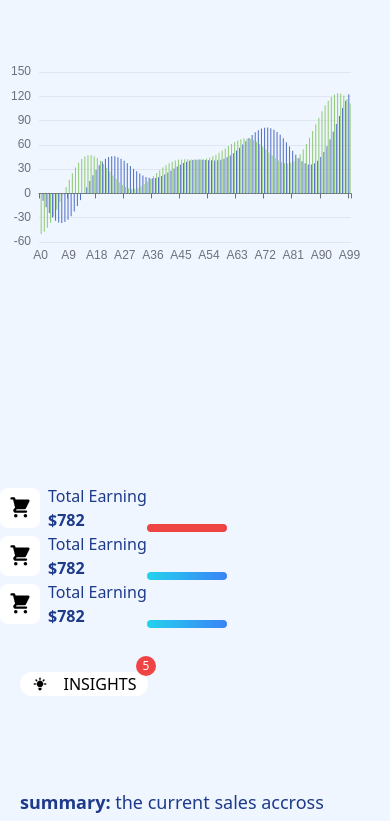
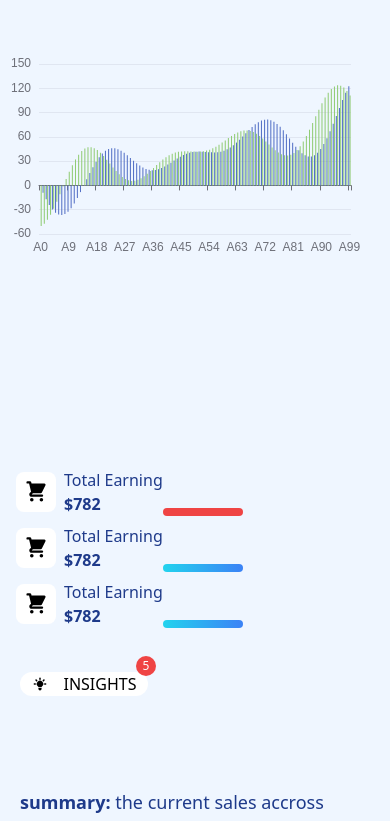
Before and after one commit to withewolf-dev/alphaa-ai-assg, a React (Create React App) app: page / in a window 390 px wide. Shown: the part 1044-1865 px from the top of the page. Built offline with nearby package versions, Linux system fonts and the light colour scheme.

Commit message:
minor ui changes

```diff
--- a/src/components/CenterCol.jsx
+++ b/src/components/CenterCol.jsx
@@ -5,7 +5,7 @@ import TotalEarning from "./TotalEarning";
 
 export default function CenterCol() {
   return (
-    <div className="flex flex-col justify-around h-screen py-4">
+    <div className="flex flex-col md:justify-around h-screen py-4">
       <Date />
       <Echart />
       <TotalEarning />
--- a/src/components/TotalEarning.jsx
+++ b/src/components/TotalEarning.jsx
@@ -3,7 +3,7 @@ import { ShoppingCartIcon } from "@heroicons/react/solid";
 
 export default function TotalEarning() {
   return (
-    <div className="md:grid grid-cols-3">
+    <div className="md:grid grid-cols-3 px-4 space-y-2">
       <div className="flex flex-row items-end ">
         <div className="flex flex-row justify-center items-center space-x-2">
           <div className="h-10 w-10 rounded-lg bg-white flex justify-center items-center">
```
